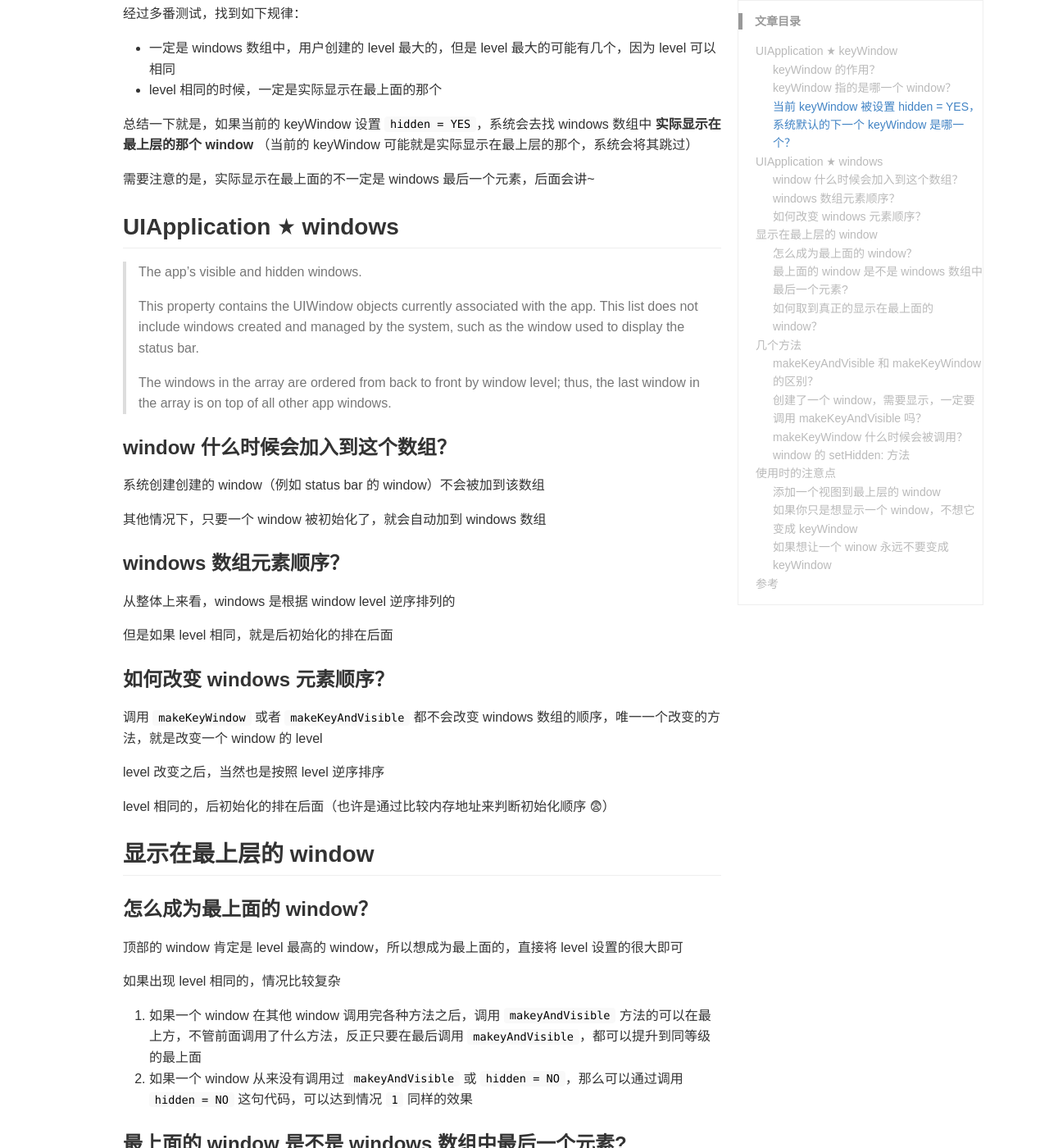
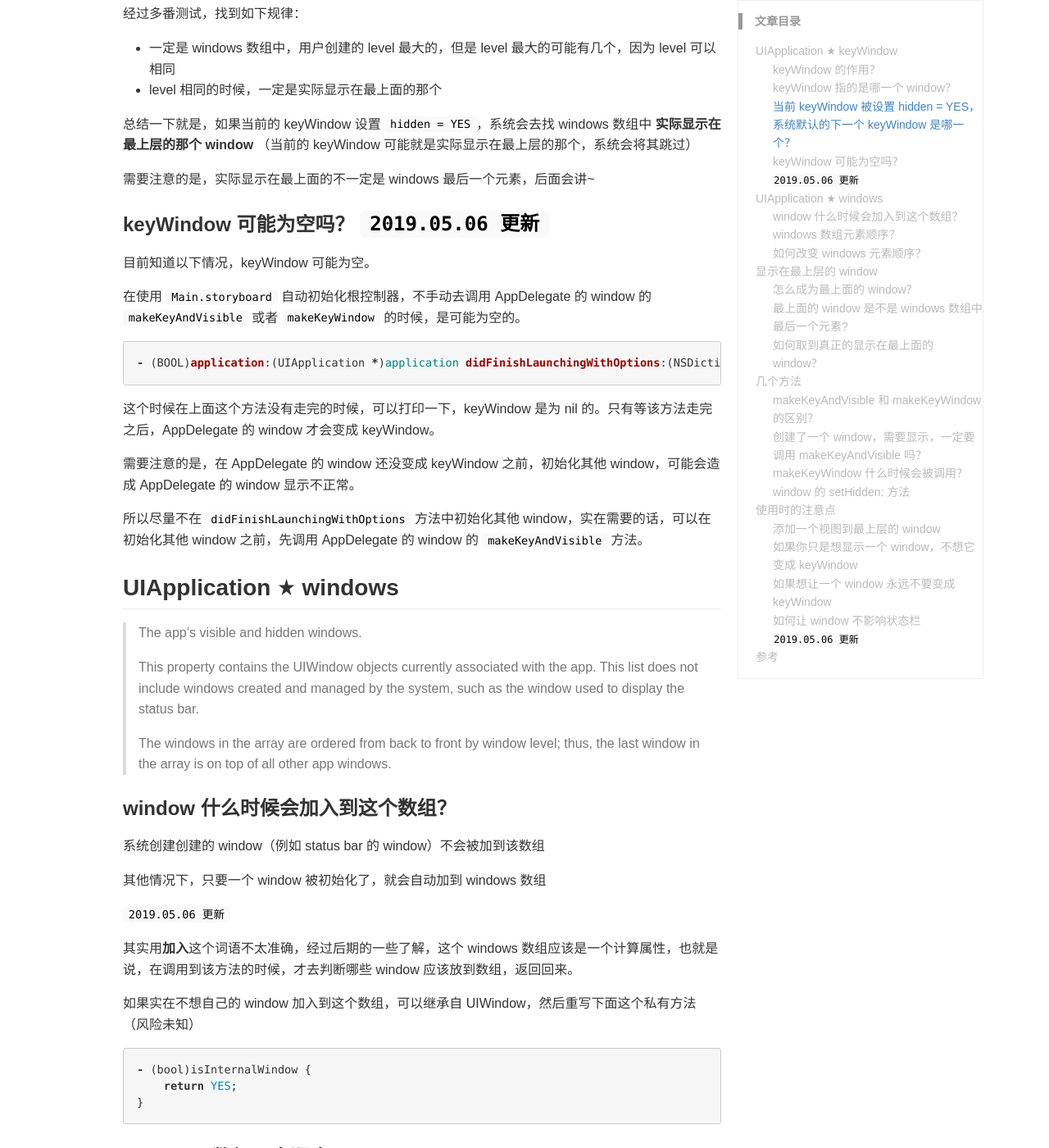
Before and after one commit to ripperhe/ripperhe.github.io, a Jekyll site: the page built from _posts/2018-09-03-ios-uiwindow-second.md, in a window 1280 px wide and 1400 px high, scrolled down 1146 px. Shown: the whole window at 82% size. Built offline with Jekyll 4.4.1, drawn with Linux system fonts in a browser that asks for light colours; comment, search, counter and statistics services are not loaded; some of the changed text lies outside the part shown.

Commit message:
更新 UIWindow 第二弹

````diff
--- a/_posts/2018-09-03-ios-uiwindow-second.md
+++ b/_posts/2018-09-03-ios-uiwindow-second.md
@@ -51,6 +51,22 @@ self.window = nil;
 
 需要注意的是，实际显示在最上面的不一定是 windows 最后一个元素，后面会讲~
 
+### keyWindow 可能为空吗？ `2019.05.06 更新`
+
+目前知道以下情况，keyWindow 可能为空。
+
+在使用 `Main.storyboard` 自动初始化根控制器，不手动去调用 AppDelegate 的 window 的 `makeKeyAndVisible` 或者 `makeKeyWindow` 的时候，是可能为空的。
+
+```objc
+- (BOOL)application:(UIApplication *)application didFinishLaunchingWithOptions:(NSDictionary *)launchOptions
+```
+
+这个时候在上面这个方法没有走完的时候，可以打印一下，keyWindow 是为 nil 的。只有等该方法走完之后，AppDelegate 的 window 才会变成 keyWindow。
+
+需要注意的是，在 AppDelegate 的 window 还没变成 keyWindow 之前，初始化其他 window，可能会造成 AppDelegate 的 window 显示不正常。
+
+所以尽量不在 `didFinishLaunchingWithOptions` 方法中初始化其他 window，实在需要的话，可以在初始化其他 window 之前，先调用 AppDelegate 的 window 的 `makeKeyAndVisible` 方法。
+
 ## UIApplication ★ windows
 
 > The app's visible and hidden windows.
@@ -64,6 +80,18 @@ self.window = nil;
 系统创建创建的 window（例如 status bar 的 window）不会被加到该数组
 
 其他情况下，只要一个 window 被初始化了，就会自动加到 windows 数组
+
+`2019.05.06 更新`
+
+其实用**加入**这个词语不太准确，经过后期的一些了解，这个 windows 数组应该是一个计算属性，也就是说，在调用到该方法的时候，才去判断哪些 window 应该放到数组，返回回来。
+
+如果实在不想自己的 window 加入到这个数组，可以继承自 UIWindow，然后重写下面这个私有方法（风险未知）
+
+```objc
+- (bool)isInternalWindow {
+    return YES;
+}
+```
 
 ### windows 数组元素顺序？
 
@@ -207,11 +235,31 @@ self.window.hidden = NO;
 
 这样可以将它显示出来，并且不会设置为 keyWindow。如果没显示正常，检查一下 window level 是否正确。
 
-### 如果想让一个 winow 永远不要变成 keyWindow
+### 如果想让一个 window 永远不要变成 keyWindow
 
 最好是重写 becomeKeyWindow 方法，调用 `[super becomeKeyWindow]` 之后，找到实际显示在最上层的全屏 window，将其设置为 keyWindow
 
 之前已经说过，找实际显示在最上层的 window 其实是有一定问题的（level 相同的情况），将就用吧 😂 ，实在没找到更好的方法，如果你有有更好的办法的话，请告诉我~
+
+`2019.05.06 更新`
+
+经常一番研究，总算找到了让一个 window 不变成 keyWindow 的方法，可以继承 UIWindow，然后重写以下私有方法（风险未知）
+
+```objc
+- (bool)_canBecomeKeyWindow {
+    return NO;
+}
+```
+
+### 如何让 window 不影响状态栏 `2019.05.06 更新`
+
+经测试，显示新的 window 有时候会影响到状态栏的展示，为了彻底避免影响到状态栏，可以继承 UIWindow，然后重写以下私有方法（风险未知）
+
+```objc
+- (bool)_canAffectStatusBarAppearance {
+    return NO;
+}
+```
 
 ## 参考
 
````
